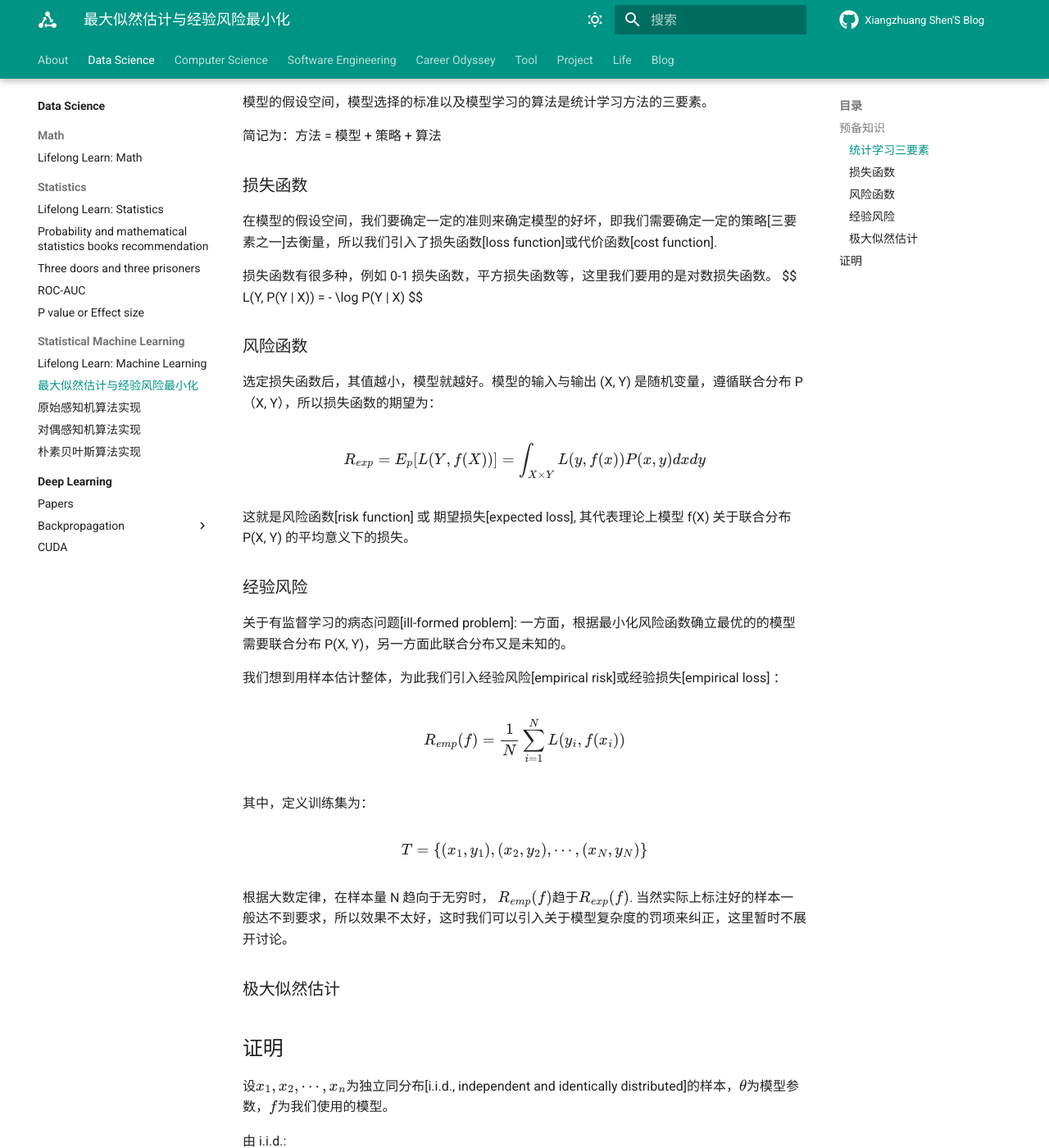
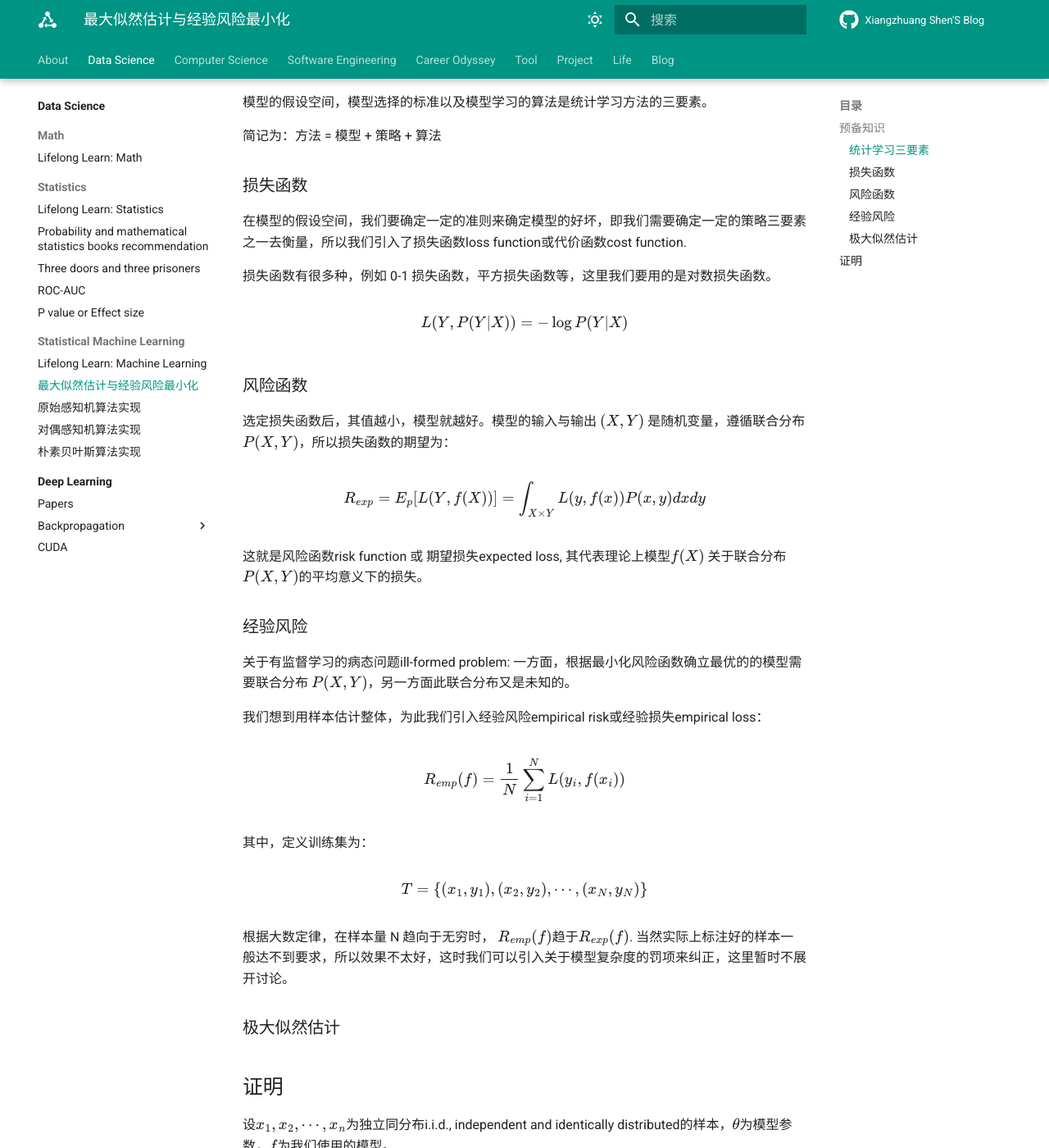
Before and after one commit to shenxiangzhuang/shenxiangzhuang.github.io, an MkDocs documentation site: the page built from docs/datascience/ml/mle-mer.md, in a window 1280 px wide and 1400 px high, scrolled down 392 px. Shown: the whole window at 82% size. Built offline with MkDocs 1.6.1 and Material for MkDocs 9.7.7, drawn with Linux system fonts in a browser that asks for light colours; comment, search, counter and statistics services are not loaded; some of the changed text lies outside the part shown.

Commit message:
fix: math equations

```diff
--- a/docs/datascience/ml/mle-mer.md
+++ b/docs/datascience/ml/mle-mer.md
@@ -19,9 +19,10 @@ date: 2017-03-03 13:39:39
 
 ### 损失函数
 
-在模型的假设空间，我们要确定一定的准则来确定模型的好坏，即我们需要确定一定的策略[三要素之一]去衡量，所以我们引入了损失函数[loss function]或代价函数[cost function].
+在模型的假设空间，我们要确定一定的准则来确定模型的好坏，即我们需要确定一定的策略三要素之一去衡量，所以我们引入了损失函数loss function或代价函数cost function.
 
 损失函数有很多种，例如 0-1 损失函数，平方损失函数等，这里我们要用的是对数损失函数。
+
 $$
 L(Y, P(Y | X)) = - \log P(Y | X)
 $$
@@ -29,21 +30,21 @@ $$
 
 ### 风险函数
 
-选定损失函数后，其值越小，模型就越好。模型的输入与输出 (X, Y) 是随机变量，遵循联合分布 P（X, Y），所以损失函数的期望为：
+选定损失函数后，其值越小，模型就越好。模型的输入与输出 $(X, Y)$ 是随机变量，遵循联合分布 $P(X, Y)$，所以损失函数的期望为：
 
 $$
 R_{exp} = E_p[L(Y, f(X))] = \int_{X \times Y} L(y, f(x))P(x, y)dxdy
 $$
 
-这就是风险函数[risk function] 或 期望损失[expected loss], 其代表理论上模型 f(X) 关于联合分布 P(X, Y) 的平均意义下的损失。
+这就是风险函数risk function 或 期望损失expected loss, 其代表理论上模型$f(X)$ 关于联合分布 $P(X, Y)$的平均意义下的损失。
 
 
 
 ### 经验风险
 
-关于有监督学习的病态问题[ill-formed problem]: 一方面，根据最小化风险函数确立最优的的模型需要联合分布 P(X, Y)，另一方面此联合分布又是未知的。
+关于有监督学习的病态问题ill-formed problem: 一方面，根据最小化风险函数确立最优的的模型需要联合分布 $P(X, Y)$，另一方面此联合分布又是未知的。
 
-我们想到用样本估计整体，为此我们引入经验风险[empirical risk]或经验损失[empirical loss] ：
+我们想到用样本估计整体，为此我们引入经验风险empirical risk或经验损失empirical loss：
 
 $$
 R_{emp}(f) = \frac{1}{N}\sum_{i=1}^{N}L(y_i, f(x_i))
@@ -63,7 +64,7 @@ $$
 
 ## 证明
 
-设$x_1, x_2, \cdots , x_n$为独立同分布[i.i.d., independent and identically distributed]的样本，$\theta$为模型参数，$f$为我们使用的模型。
+设$x_1, x_2, \cdots , x_n$为独立同分布i.i.d., independent and identically distributed的样本，$\theta$为模型参数，$f$为我们使用的模型。
 
 由 i.i.d.:
 
@@ -77,7 +78,7 @@ $$
 L(\theta|x_1, x_2, \cdots , x_n) = f(x_1, x_2, \cdots , x_n|\theta) = \coprod_{i=1}^{n}f(x_i|\theta)
 $$
 
-此为样本发生可能性的大小，而极大似然估计的核心即为，以使得当前样本发生概率最大时的参数$$\hat{\theta}$$作为真实参数$$\theta$$的一个估计值。所以此时我们要求的是$$L(\theta|x_1, x_2, \cdots , x_n)$$取得最大值时$$\theta$$的值，即为$$\hat{\theta}$$。即问题转化为求$$L(\theta|x_1, x_2, \cdots , x_n)$$的极值问题。自然想到导数，而由于连乘的存在，可利用对数函数单调递增的性质，两边取对数再求导，可以简化计算。
+此为样本发生可能性的大小，而极大似然估计的核心即为，以使得当前样本发生概率最大时的参数$\hat{\theta}$作为真实参数$\theta$的一个估计值。所以此时我们要求的是$L(\theta|x_1, x_2, \cdots , x_n)$取得最大值时$\theta$的值，即为$\hat{\theta}$。即问题转化为求$L(\theta|x_1, x_2, \cdots , x_n)$的极值问题。自然想到导数，而由于连乘的存在，可利用对数函数单调递增的性质，两边取对数再求导，可以简化计算。
 
 $$
 \ln{L(\theta|x_1, x_2, \cdots, x_n)} = \sum_{i=1}^{n}\ln{f(x_i|\theta)}
```
